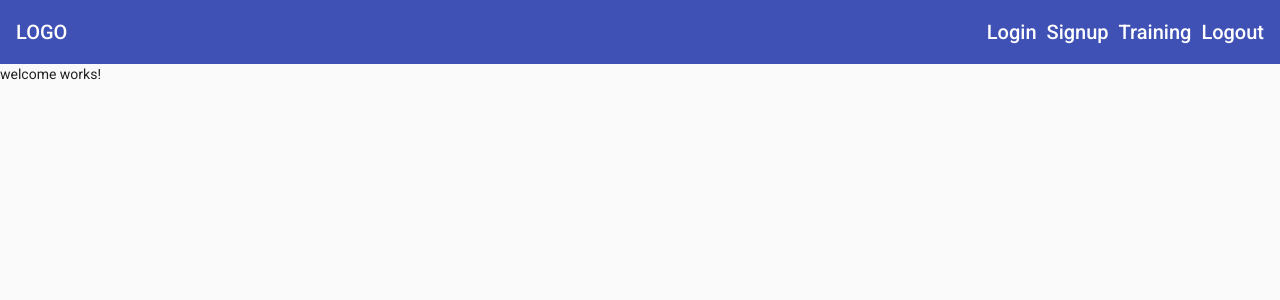
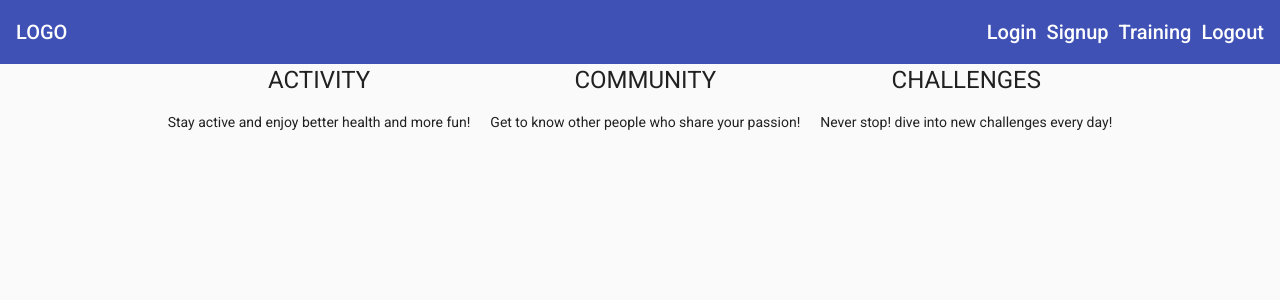
Before and after one commit to metodievmartin/fitness-tracker-ng-app, an Angular app: page / in a window 1280 px wide. Shown: the top 300 px of the page. Built offline with nearby package versions, Linux system fonts and the light colour scheme.

Commit message:
feat: create basic welcome layout

```diff
--- a/src/app/components/welcome/welcome.component.css
+++ b/src/app/components/welcome/welcome.component.css
@@ -0,0 +1,3 @@
+.welcome {
+  text-align: center;
+}
--- a/src/app/components/welcome/welcome.component.html
+++ b/src/app/components/welcome/welcome.component.html
@@ -1 +1,19 @@
-<p>welcome works!</p>
+<div
+  class="welcome"
+  fxLayout="column"
+  fxLayout.gt-md="row"
+  fxLayoutGap.gt-md="20px"
+  fxLayoutAlign="center center">
+  <section>
+    <h1>ACTIVITY</h1>
+    <P>Stay active and enjoy better health and more fun!</P>
+  </section>
+  <section>
+    <h1>COMMUNITY</h1>
+    <p>Get to know other people who share your passion!</p>
+  </section>
+  <section>
+    <h1>CHALLENGES</h1>
+    <p>Never stop! dive into new challenges every day!</p>
+  </section>
+</div>
```
